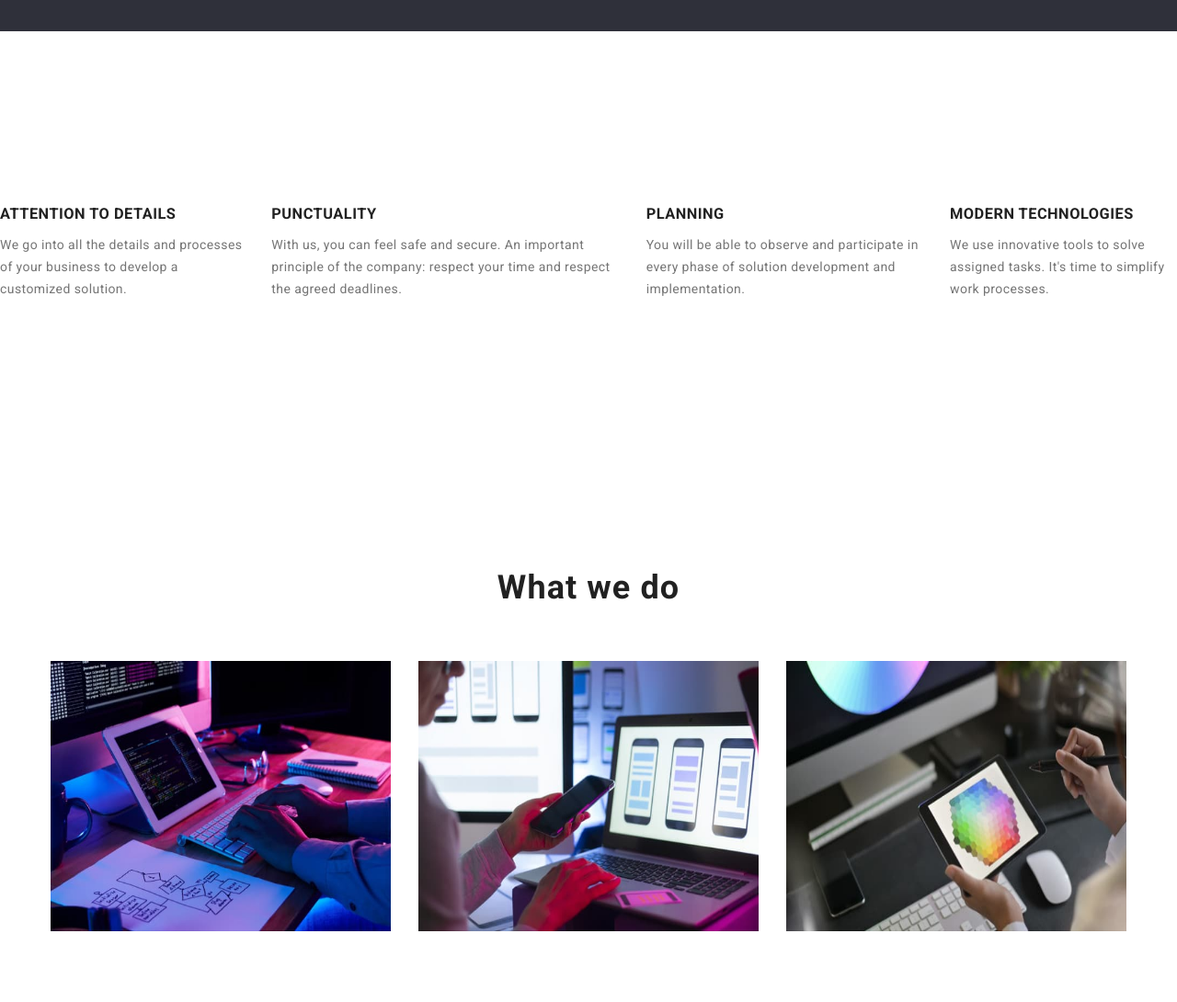
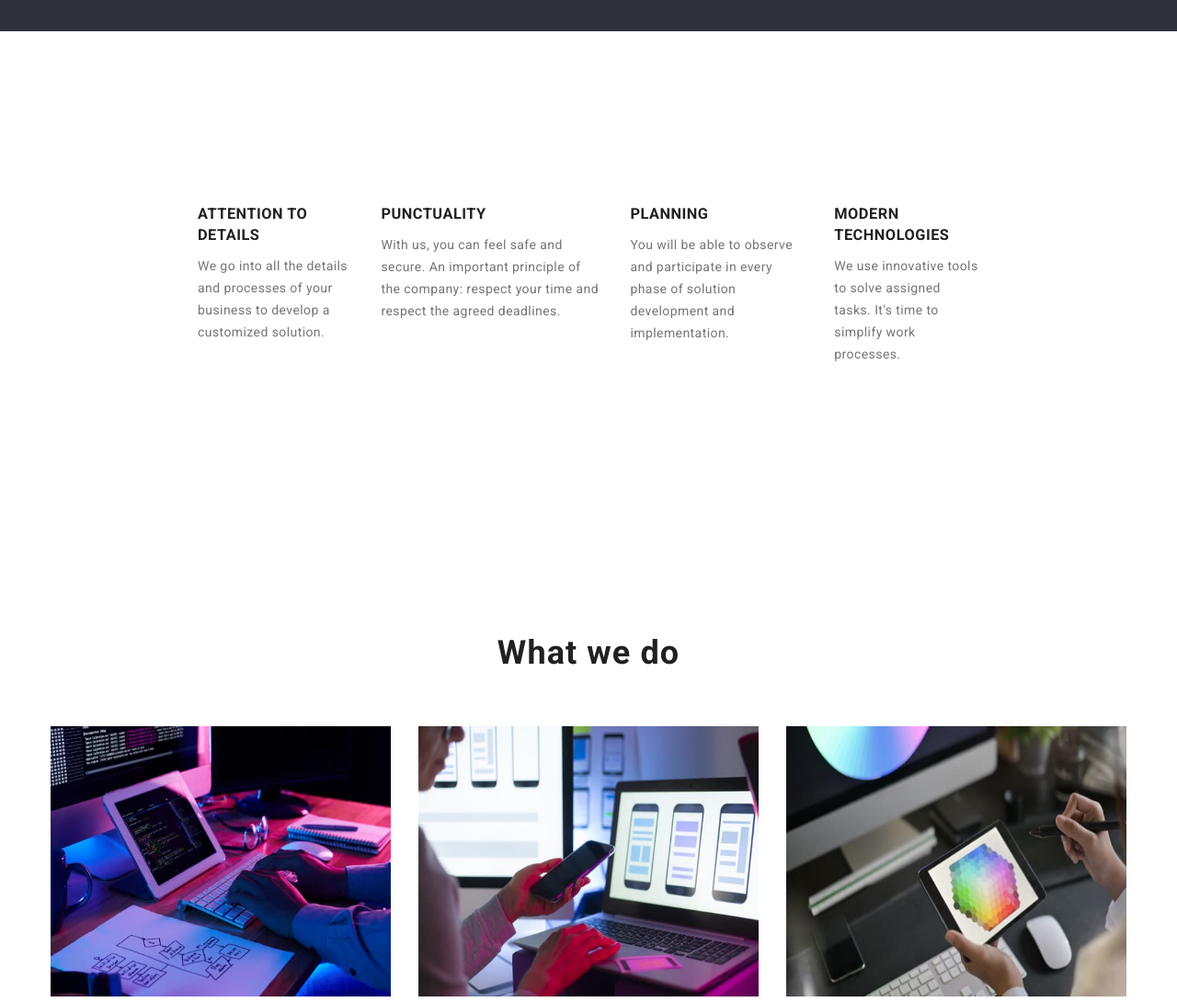
Before and after one commit to GodOfOni/goit-markup-hw-03, a plain HTML site: page index.html in a window 1280 px wide. Shown: the part 660-1750 px from the top of the page at 92% size. Drawn offline with Linux system fonts and the light colour scheme.

Commit message:
Update index.css

```diff
--- a/css/index.css
+++ b/css/index.css
@@ -195,6 +195,8 @@ footer .logo span {
   margin: 0 auto;
   padding-bottom: 94px;
   padding-top: 94px;
+  padding-left: 215px;
+  padding-right: 215px;
 }
 .top-bar {
   border-bottom: 1px solid var(--top-bar-line);
```
